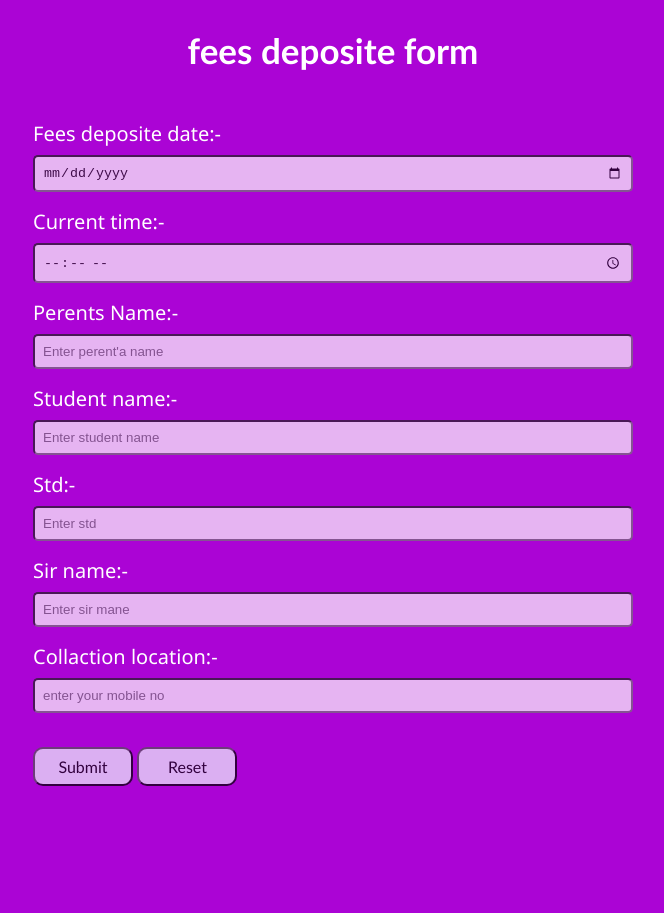
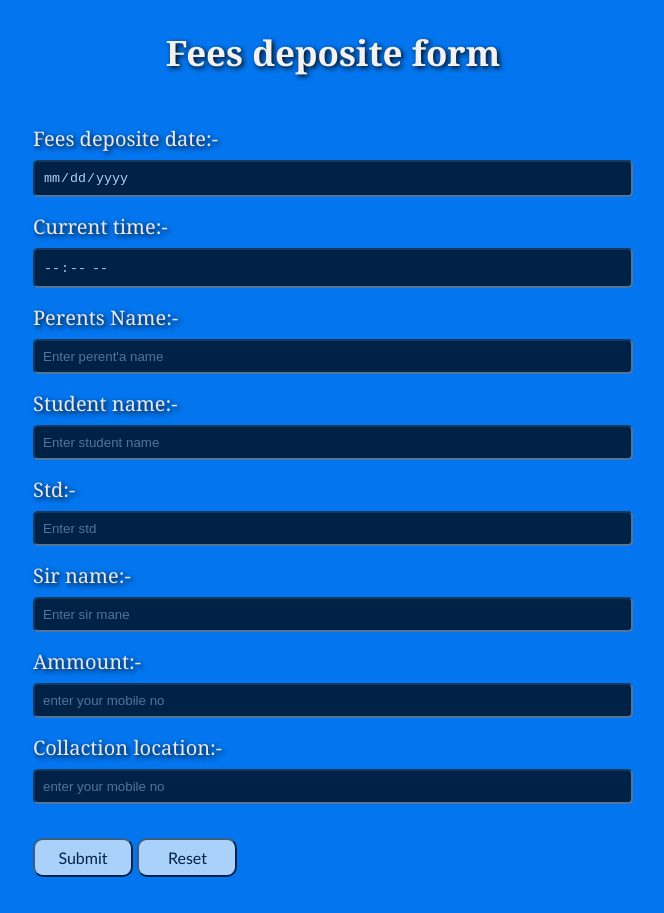
Before and after one commit to thakormanav/fees, a plain HTML site: page fees1.html in a window 1280 px wide. Shown: the whole page, without its empty margins (307-971 px from the left). Before the commit the page ends 822 px from the top, so only its background shows below. Drawn offline with Linux system fonts and the light colour scheme.

Commit message:
Update fees1.html

```diff
--- a/fees1.html
+++ b/fees1.html
@@ -10,14 +10,17 @@
             margin: 0;
             padding: 0;
             box-sizing: border-box;
-            background-color: rgba(171, 4, 213, 0.996);
+            background-color: rgba(3, 117, 238, 0.996);
         }
 
         h2 {
             text-align: center;
             font-size: 35px;
-            color: white;
-            font-family: 'Trebuchet MS', 'Lucida Sans Unicode', 'Lucida Grande', 'Lucida Sans', Arial, sans-serif;
+            text-shadow: 2px 2px 5px rgb(8, 8, 8);
+            color: rgb(243, 241, 241);
+            font-family:Cambria, Cochin, Georgia, Times, 'Times New Roman', serif
+
+
         }
 
         form {
@@ -32,8 +35,10 @@
         label {
             display: block;
             margin-bottom: 8px;
+            text-shadow: 2px 2px 5px rgb(12, 12, 12);
+            color: rgb(235, 233, 233);
             font-size: 20px;
-            font-family: 'Segoe UI', Tahoma, Geneva, Verdana, sans-serif;
+            font-family: Cambria, Cochin, Georgia, Times, 'Times New Roman', serif;
         }
 
         input,
@@ -43,8 +48,8 @@
             margin-bottom: 16px;
             box-sizing: border-box;
             border-radius: 5px;
-
-            color: rgb(20, 17, 17);
+background-color: black;
+            color: rgb(248, 245, 245);
             opacity: 70%;
         }
 
@@ -94,38 +99,38 @@
 
 <body>
 
-    <h2>fees deposite form</h2>
+    <h2>Fees deposite form</h2>
 
     <form name="submit-to-google-sheet" method="post" autocomplete="ON">
 
         <!-- Email input -->
         <label for="fees">Fees deposite date:-</label>
-        <input type="date" id="email" name="Fees deposite date" required>
+        <input type="date" id="date" name="Fees deposite date" required>
 
         <label for="time">Current time:-</label>
-        <input type="TIME" id="email" name="Current time" required>
+        <input type="TIME" id="time" name="Current time" required>
         <!-- Name input -->
         <label for="name">Perents Name:-</label>
-        <input type="text" id="name" name="Perents Name" placeholder="Enter perent'a name" required>
+        <input type="text" id="pname" name="Perents Name" placeholder="Enter perent'a name" required>
 
         <!-- Email input -->
         <label for="name">Student name:-</label>
-        <input type="text" id="email" name="Student name" placeholder="Enter student name" required>
+        <input type="text" id="sname" name="Student name" placeholder="Enter student name" required>
 
         <!-- Email input -->
         <label for="std">Std:-</label>
-        <input type="text" id="email" name="Std" placeholder="Enter std" required>
+        <input type="number" id="std" name="Std" placeholder="Enter std" required>
 
 
         <!-- Email input -->
         <label for="sir name">Sir name:-</label>
-        <input type="text" id="email" name="Sir name" placeholder="Enter sir mane" required>
+        <input type="text" id="sir name" name="Sir name" placeholder="Enter sir mane" required>
+
+        <label for="location">Ammount:-</label>
+        <input type="number" id="ammount" name="Ammount" placeholder="enter your mobile no" required>
 
         <label for="location">Collaction location:-</label>
-        <input type="text" id="Mobile NO" name="Collaction location" placeholder="enter your mobile no" required
-        >
-
-
+        <input type="text" id="clocation" name="Collaction location" placeholder="enter your mobile no" required>
 
         <br>
 
```
